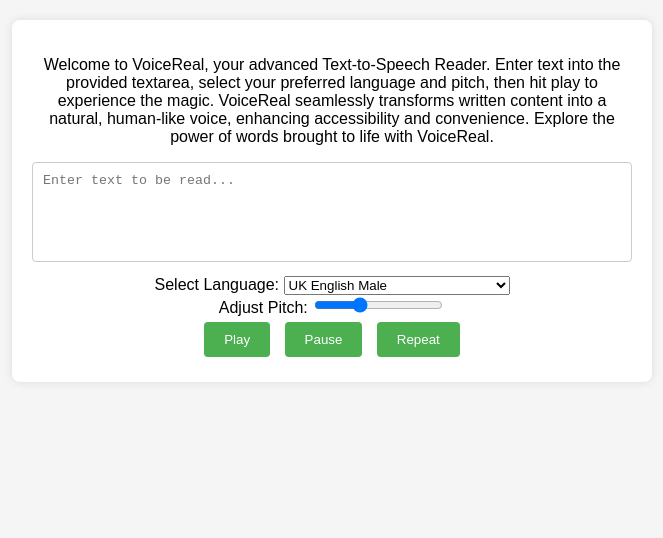
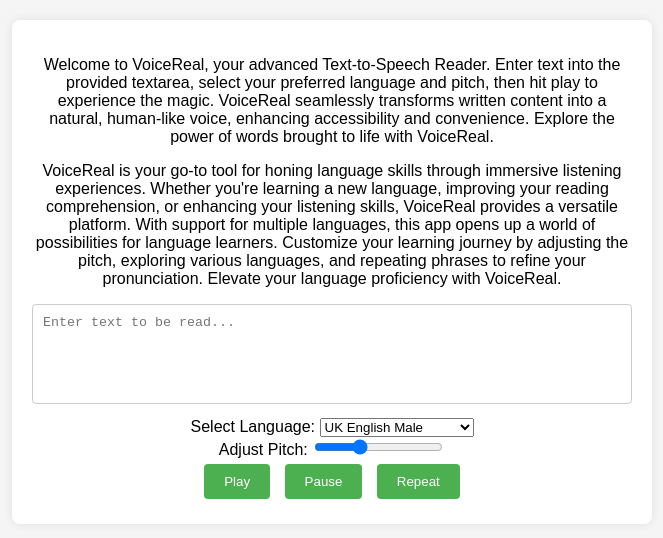
Before and after one commit to moayyadsaleh/VoiceReal, a plain HTML site: page index.html in a window 1280 px wide. Shown: the whole page, without its empty margins (308-971 px from the left). Drawn offline with Linux system fonts and the light colour scheme.

Commit message:
Add more languages

```diff
--- a/index.html
+++ b/index.html
@@ -60,6 +60,17 @@
         life with VoiceReal.
       </p>
 
+      <p>
+        VoiceReal is your go-to tool for honing language skills through
+        immersive listening experiences. Whether you're learning a new language,
+        improving your reading comprehension, or enhancing your listening
+        skills, VoiceReal provides a versatile platform. With support for
+        multiple languages, this app opens up a world of possibilities for
+        language learners. Customize your learning journey by adjusting the
+        pitch, exploring various languages, and repeating phrases to refine your
+        pronunciation. Elevate your language proficiency with VoiceReal.
+      </p>
+
       <textarea id="textArea" placeholder="Enter text to be read..."></textarea
       ><br />
       <label for="languageSelect">Select Language:</label>
--- a/script.js
+++ b/script.js
@@ -20,12 +20,51 @@ const languages = [
   },
   {
     name: "Spanish",
-    voices: [
-      "Spanish Spain Male",
-      "Spanish Spain Female",
-      "Spanish Latin American Male",
-      "Spanish Latin American Female",
-    ],
+    voices: ["es-ES male", "es-ES female", "es-US male", "es-US female"],
+  },
+  {
+    name: "French",
+    voices: ["French Male", "French Female"],
+  },
+  {
+    name: "German",
+    voices: ["German Male", "German Female"],
+  },
+  {
+    name: "Italian",
+    voices: ["Italian Male", "Italian Female"],
+  },
+  {
+    name: "Chinese",
+    voices: ["Mandarin Male", "Mandarin Female"],
+  },
+  {
+    name: "Japanese",
+    voices: ["Japanese Male", "Japanese Female"],
+  },
+  {
+    name: "Russian",
+    voices: ["Russian Male", "Russian Female"],
+  },
+  {
+    name: "Arabic",
+    voices: ["Arabic Male", "Arabic Female"],
+  },
+  {
+    name: "Portuguese",
+    voices: ["Portuguese Male", "Portuguese Female"],
+  },
+  {
+    name: "Dutch",
+    voices: ["Dutch Male", "Dutch Female"],
+  },
+  {
+    name: "Swedish",
+    voices: ["Swedish Male", "Swedish Female"],
+  },
+  {
+    name: "Korean",
+    voices: ["Korean Male", "Korean Female"],
   },
   // Add more languages as needed
 ];
```
